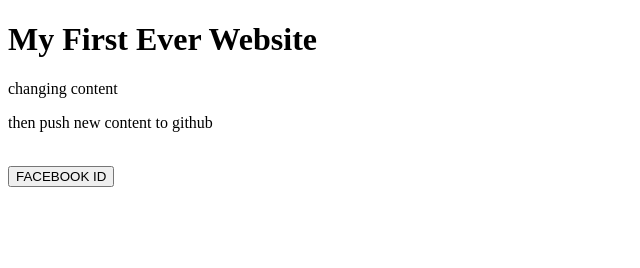
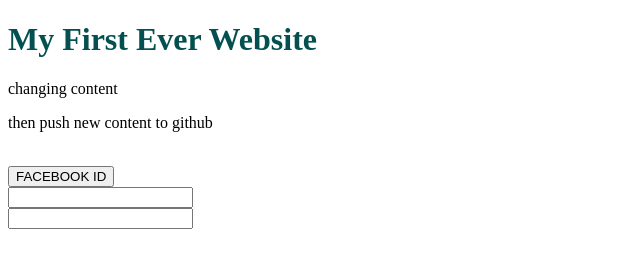
Before and after one commit to Maisha-Shams/my-first-website, a plain HTML site: page index.html in a window 1280 px wide. Shown: the whole page, without its empty margins (0-640 px from the left). Drawn offline with Linux system fonts and the light colour scheme.

Commit message:
heading color added

```diff
--- a/index.html
+++ b/index.html
@@ -6,6 +6,11 @@
     <meta name="viewport" content="width=device-width, initial-scale=1.0">
     <title>Maishaport</title>
 </head>
+<style>
+    h1{
+        color:rgb(4, 80, 80);
+    }
+</style>
 <body>
     <h1>My First Ever Website</h1>
     <p>changing content</p>
@@ -13,5 +18,9 @@
 
     <br>
     <a href="https://www.facebook.com/maisha.shams.5"><button> FACEBOOK ID </button></a>
+    <br>
+    <input name= "email" type="text">
+    <br>
+    <input name="password" type="text">
 </body>
 </html>
```
